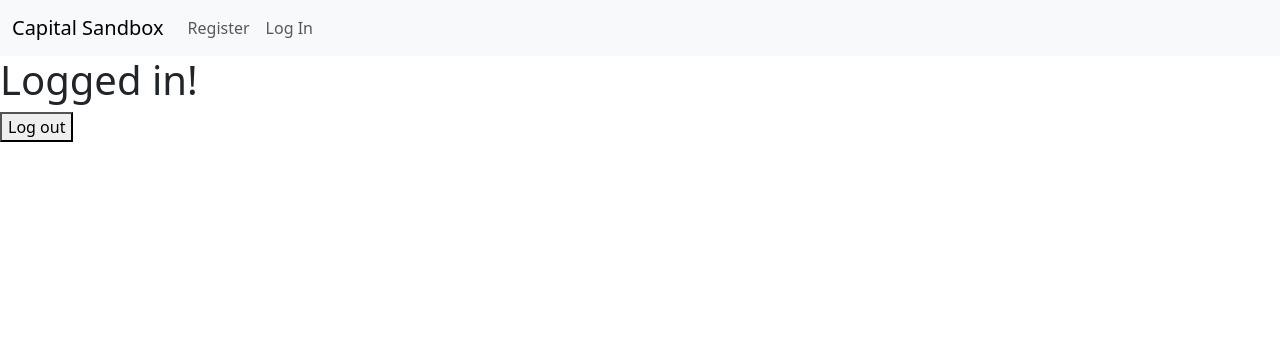
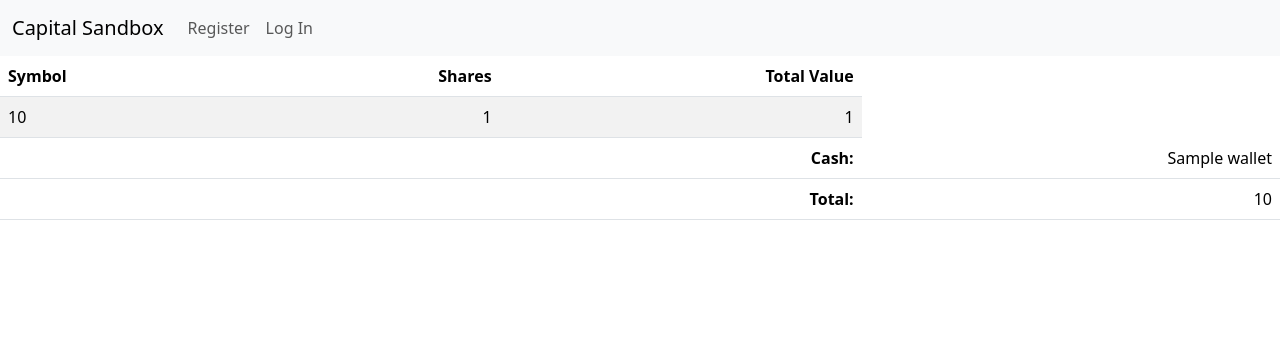
Before and after one commit to y1s9r/Capital-Sandbox, a Flask app: template templates/index.html in a window 1280 px wide. Shown: the top 356 px of the page. Run offline with Flask 3, Linux system fonts and the light colour scheme; the template is opened without the code that fills it: most values are stand-ins (such as "Sample title", 1, 10 or a date in 2020).

Commit message:
added homepage portfolio viewing functionality

```diff
--- a/app.py
+++ b/app.py
@@ -27,7 +27,24 @@ def after_request(response):
 def main():
     if not login_check():
         return redirect("/login")
-    return render_template("index.html")
+    conn = get_db_connection()
+    cursor = conn.cursor()
+    cursor.execute("SELECT symbol, SUM(shares) AS total_shares FROM transactions WHERE user_id = ? GROUP BY symbol HAVING SUM(shares) > 0 ORDER BY symbol asc", (session["user_id"],))
+    holdings = cursor.fetchall()
+    conn.close()
+    wallet = get_wallet()
+    total = 0.0 + wallet
+    for i in range(len(holdings)):
+        symbol, total_shares = holdings[i]
+        price_info = lookup(symbol)
+        if price_info is not None:
+            total_price = float(float(price_info['price']) * int(total_shares))
+            total = total + total_price
+            holdings[i] = (symbol, total_shares, total_price)
+        else:
+            holdings[i] = (symbol, total_shares, "N/A")
+    print(holdings)
+    return render_template("index.html", holdings=holdings, wallet=wallet, total=total)
 
 
 @app.route("/login", methods=["GET", "POST"]) # DESIGN PAGE
--- a/templates/index.html
+++ b/templates/index.html
@@ -3,8 +3,33 @@
 {% block title %}Home{% endblock %}
 
 {% block body %}
-    <h1>Logged in!</h1>
-    <form action="/logout" method="get">
-        <button type="submit">Log out</button>
-    </form>
+    <table class = "table table-striped">
+        <thead>
+            <tr>
+                <th class = "text-start">Symbol</th>
+                <th class = "text-end">Shares</th>
+                <th class = "text-end">Total Value</th>
+            </tr>
+        </thead>
+        <tbody>
+            {% for symbol, total_shares, total_price in holdings %}
+            <tr>
+                <td style="text-transform: uppercase;" class = "text-start">{{ symbol }}</td>
+                <td class = "text-end">{{ total_shares }}</td>
+                <td class = "text-end">{{ total_price }}</td>
+            </tr>
+            {% endfor %}
+        </tbody>
+        <tfoot>
+            <tr>
+                <th colspan="3" class = "text-end">Cash:</th>
+                <td class = "text-end">{{ wallet }}</td>
+            </tr>
+            <tr>
+                <th colspan="3" class = "text-end">Total:</th>
+                <td class = "text-end">{{ total }}</td>
+            </tr>
+        </tfoot>
+
+    </table>
 {% endblock %}
```
Also changed, not shown: database.db, 1 other file.
